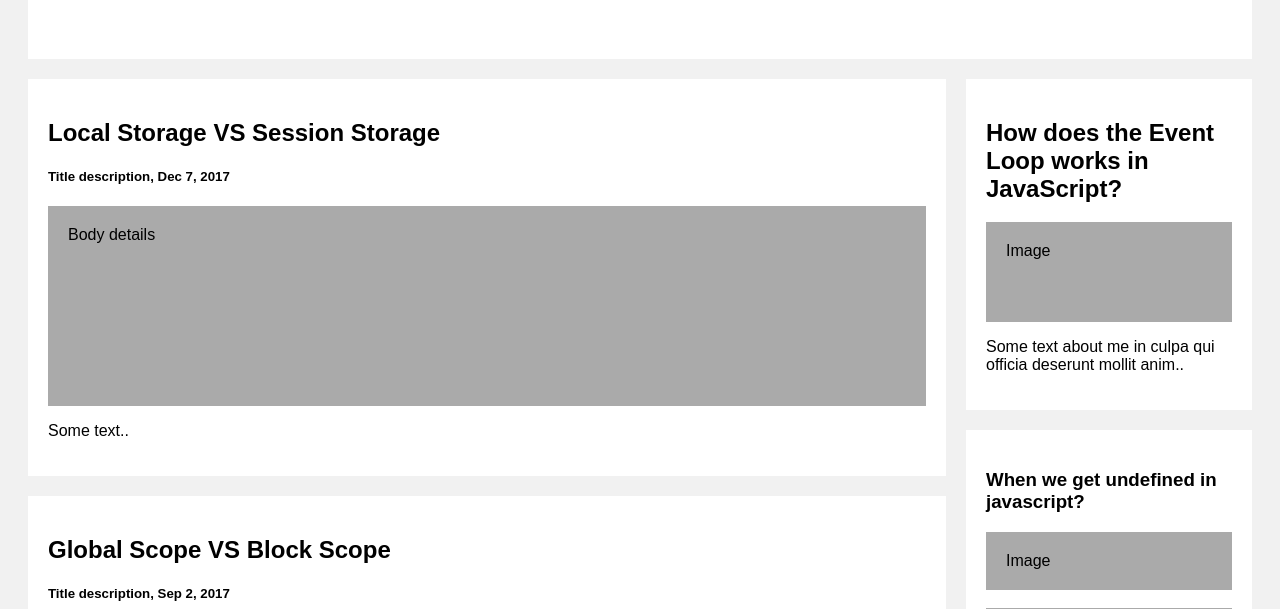
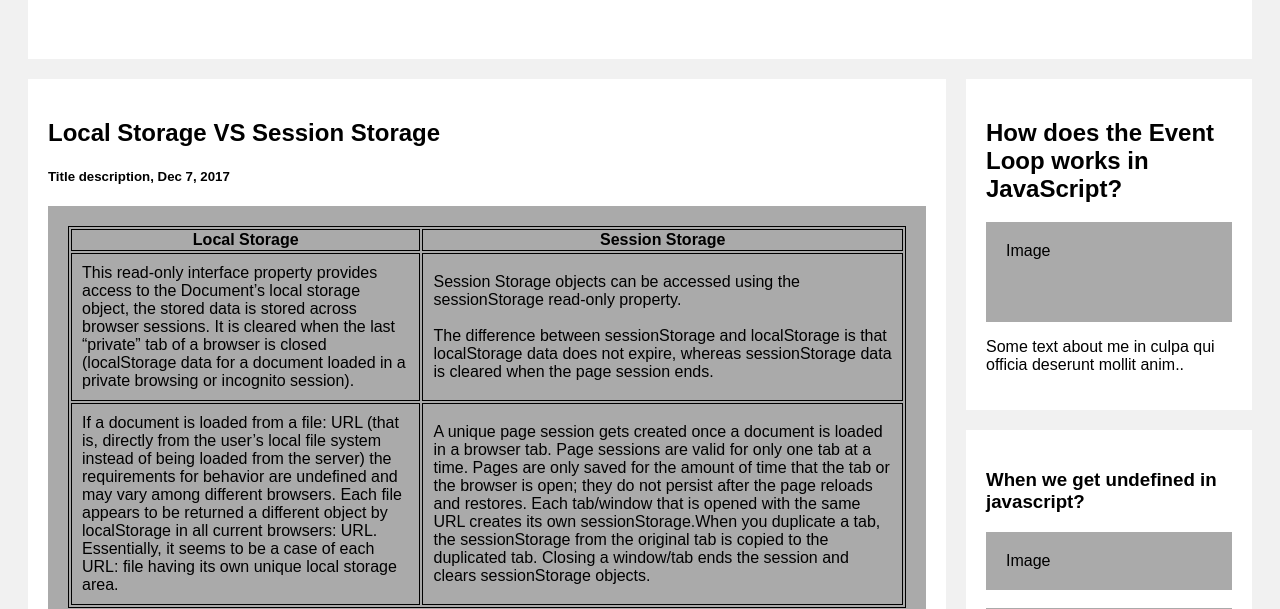
Before and after one commit to mmi-mamun/type-skill-checker, a plain HTML site: page blog.html in a window 1280 px wide. Shown: the part 198-807 px from the top of the page. Drawn offline with Linux system fonts and the light colour scheme.

Commit message:
Local Storage VS Session Storage  part done

```diff
--- a/blog.css
+++ b/blog.css
@@ -6,6 +6,15 @@ body {
   font-family: Arial;
   padding: 20px;
   background: #f1f1f1;
+}
+
+table,
+th {
+  border: 1px solid black;
+}
+td {
+  border: 1px solid black;
+  padding: 10px;
 }
 
 /* Header/Blog Title */
--- a/blog.html
+++ b/blog.html
@@ -19,7 +19,52 @@
         <div class="card">
           <h2>Local Storage VS Session Storage</h2>
           <h5>Title description, Dec 7, 2017</h5>
-          <div class="fakeimg" style="height: 200px">Body details</div>
+          <div class="fakeimg" style="min-height: 200px">
+            <table style="width: 100%">
+              <tr>
+                <th>Local Storage</th>
+                <th>Session Storage</th>
+              </tr>
+              <tr>
+                <td>
+                  This read-only interface property provides access to the
+                  Document’s local storage object, the stored data is stored
+                  across browser sessions. It is cleared when the last “private”
+                  tab of a browser is closed (localStorage data for a document
+                  loaded in a private browsing or incognito session).
+                </td>
+                <td>
+                  Session Storage objects can be accessed using the
+                  sessionStorage read-only property. <br /><br />
+                  The difference between sessionStorage and localStorage is that
+                  localStorage data does not expire, whereas sessionStorage data
+                  is cleared when the page session ends.
+                </td>
+              </tr>
+              <tr>
+                <td>
+                  If a document is loaded from a file: URL (that is, directly
+                  from the user’s local file system instead of being loaded from
+                  the server) the requirements for behavior are undefined and
+                  may vary among different browsers. Each file appears to be
+                  returned a different object by localStorage in all current
+                  browsers: URL. Essentially, it seems to be a case of each URL:
+                  file having its own unique local storage area.
+                </td>
+                <td>
+                  A unique page session gets created once a document is loaded
+                  in a browser tab. Page sessions are valid for only one tab at
+                  a time. Pages are only saved for the amount of time that the
+                  tab or the browser is open; they do not persist after the page
+                  reloads and restores. Each tab/window that is opened with the
+                  same URL creates its own sessionStorage.When you duplicate a
+                  tab, the sessionStorage from the original tab is copied to the
+                  duplicated tab. Closing a window/tab ends the session and
+                  clears sessionStorage objects.
+                </td>
+              </tr>
+            </table>
+          </div>
           <p>Some text..</p>
         </div>
         <div class="card">
```
